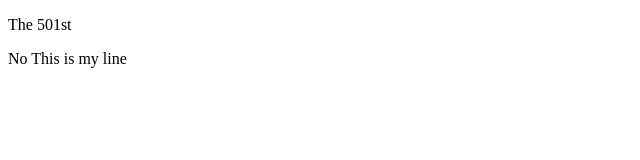
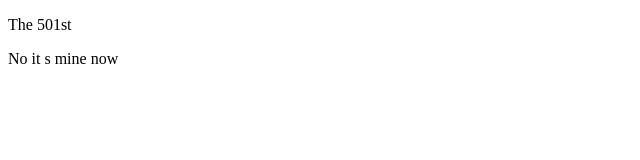
Before and after one commit to KachiYD/501st-practice, a plain HTML site: page index.html in a window 1280 px wide. Shown: the full height of the page, 0-640 px from the left. Drawn offline with Linux system fonts and the light colour scheme.

Commit message:
other one

```diff
--- a/index.html
+++ b/index.html
@@ -7,6 +7,6 @@
 </head>
 <body>
     <p>The 501st</p>
-    <div>No This is my line</div>
+    <div>No it s mine now</div>
 </body>
 </html>
```
